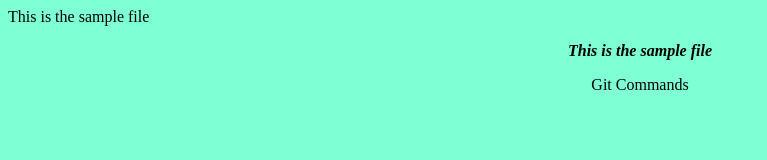
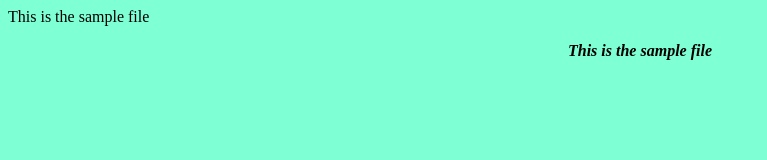
Before and after one commit to harshanp2003/Sample, a plain HTML site: page index.html in a window 1280 px wide. Shown: the whole page, without its empty margins (0-767 px from the left). Drawn offline with Linux system fonts and the light colour scheme.

Commit message:
Second commit

```diff
--- a/index.html
+++ b/index.html
@@ -11,7 +11,7 @@
     </head>
     <center>
         <p style="font-weight: 700;"><i>This is the sample file</i></p>
-        <p>Git Commands</p>
+
 
     </center>
 
```
